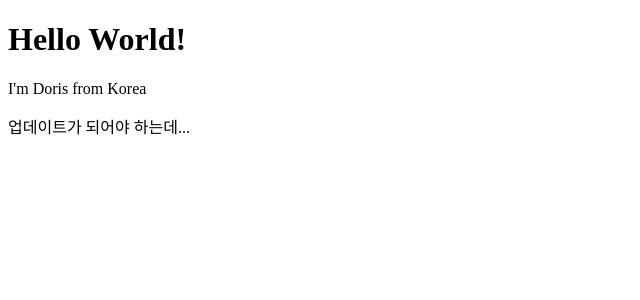
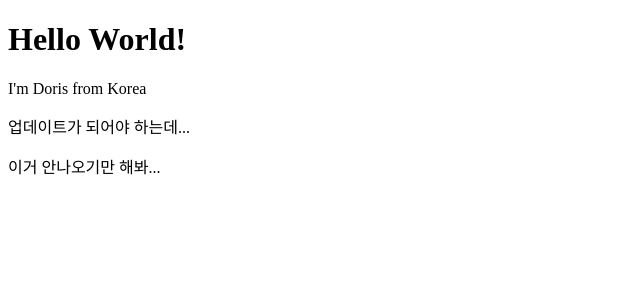
Before and after one commit to Doris-Choi/doris_portfolio, a React (Create React App) app: page / in a window 1280 px wide. Shown: the top 300 px of the page, without its empty margins (0-640 px from the left). Built offline with nearby package versions, Linux system fonts and the light colour scheme.

Commit message:
please Update MY page... please...

```diff
--- a/src/App.js
+++ b/src/App.js
@@ -1,4 +1,5 @@
 import React from 'react';
+import AppHeader from './components/AppHeader';
 
 function App() {
   return (
@@ -6,6 +7,7 @@ function App() {
       <h1>Hello World!</h1>
       <span>I'm Doris from Korea</span>
       <p>업데이트가 되어야 하는데...</p>
+      <AppHeader />
     </div>
   );
 }
--- /dev/null
+++ b/src/components/AppHeader.js
@@ -0,0 +1,7 @@
+import React from 'react';
+
+function AppHeader() {
+  return <div>이거 안나오기만 해봐...</div>;
+}
+
+export default AppHeader;
```
Also changed, not shown: 1 other file (tests, documents, lock files or other folders).
